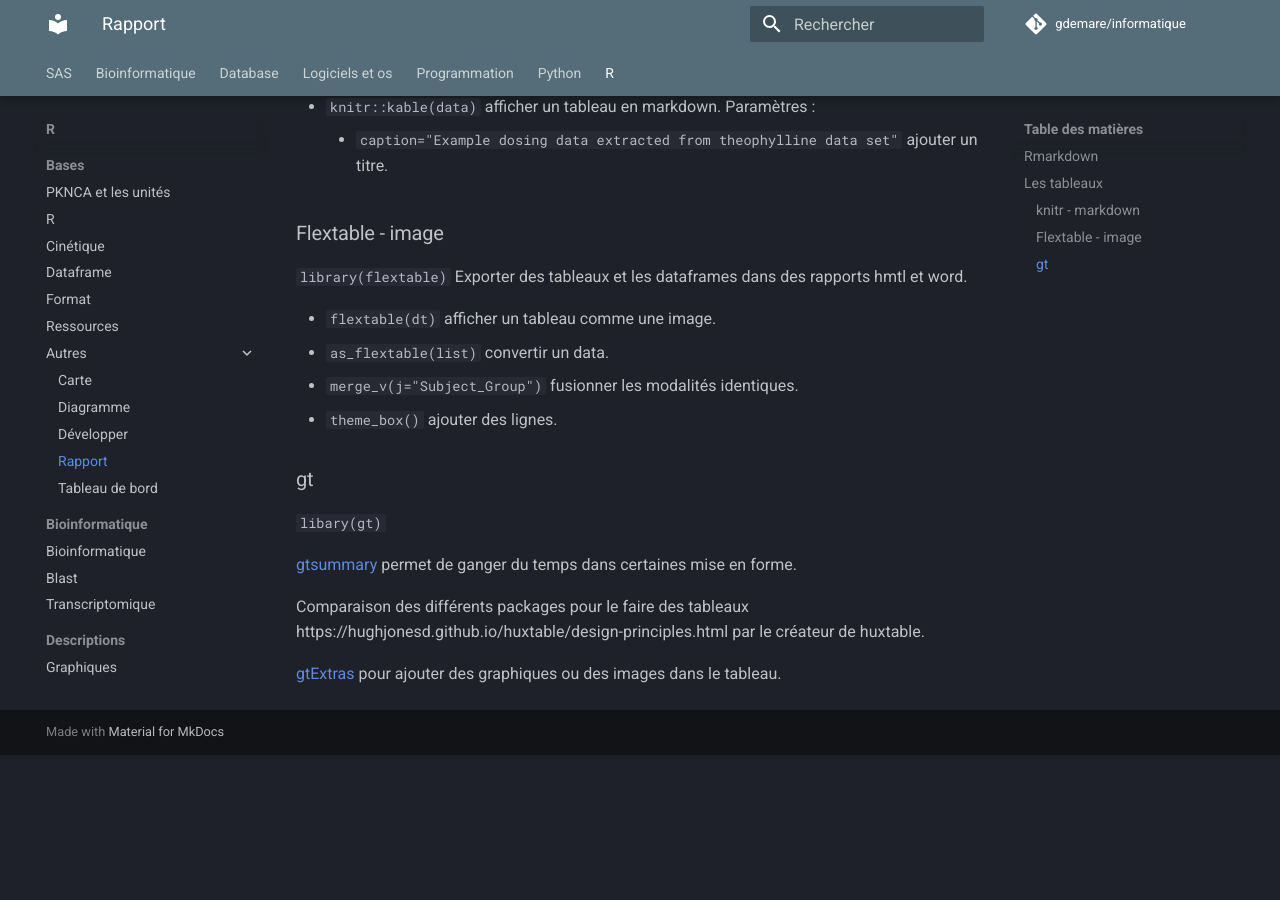
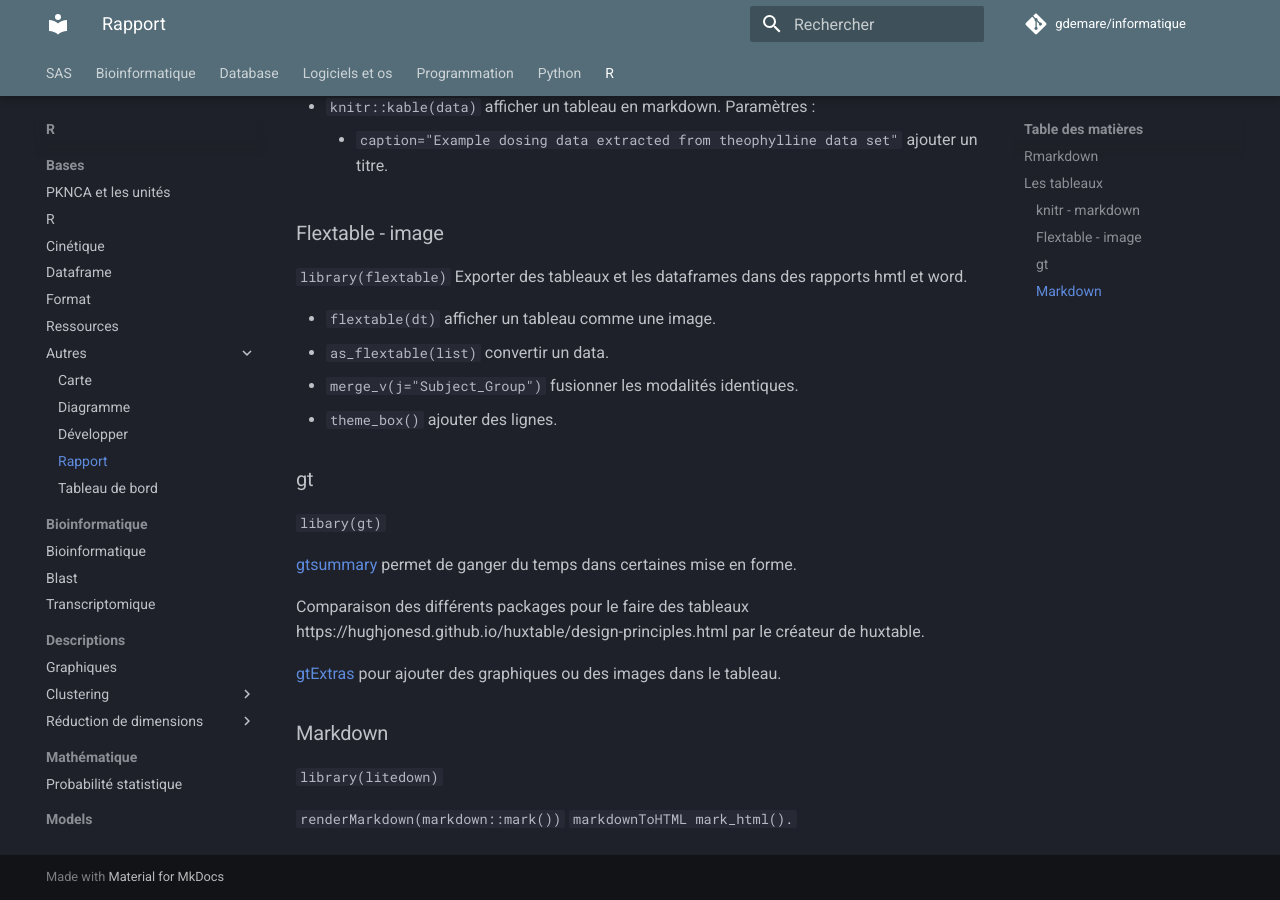
Before and after one commit to gdemare/Informatique, an MkDocs documentation site: the page built from docs/r/bases/autres/rapport.md, in a window 1280 px wide and 900 px high, scrolled down 546 px. Built offline with MkDocs 1.6.1 and Material for MkDocs 9.7.7, drawn with Linux system fonts in a browser that asks for light colours; comment, search, counter and statistics services are not loaded; before the commit the page ends 1301 px from its top, so only the background shows below that.

Commit message:
Update rapport.md

```diff
--- a/docs/r/bases/autres/rapport.md
+++ b/docs/r/bases/autres/rapport.md
@@ -35,3 +35,10 @@
 Comparaison des différents packages pour le faire des tableaux https://hughjonesd.github.io/huxtable/design-principles.html par le créateur de huxtable.
 
 [gtExtras](https://jthomasmock.github.io/gtExtras/index.html) pour ajouter des graphiques ou des images dans le tableau.
+
+### Markdown
+
+`library(litedown)`
+
+`renderMarkdown(markdown::mark())`
+`markdownToHTML mark_html().`
```
